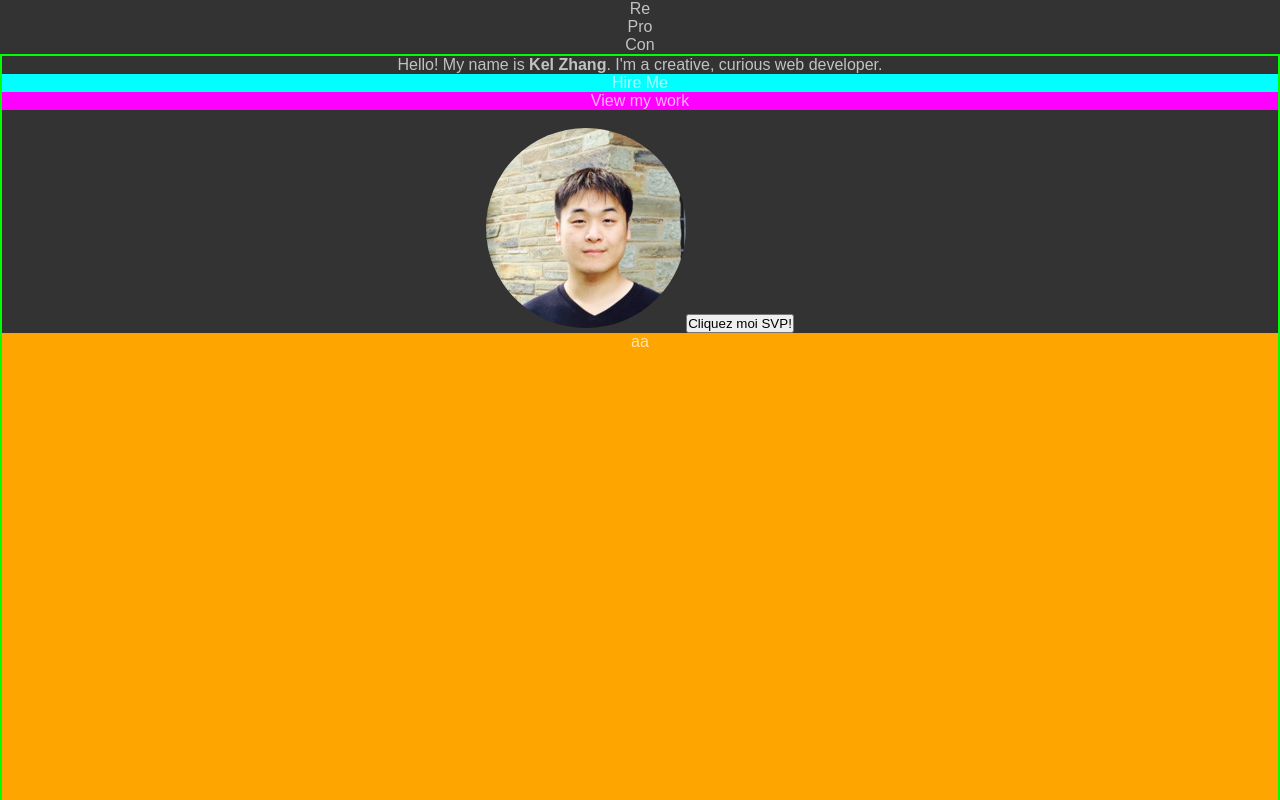
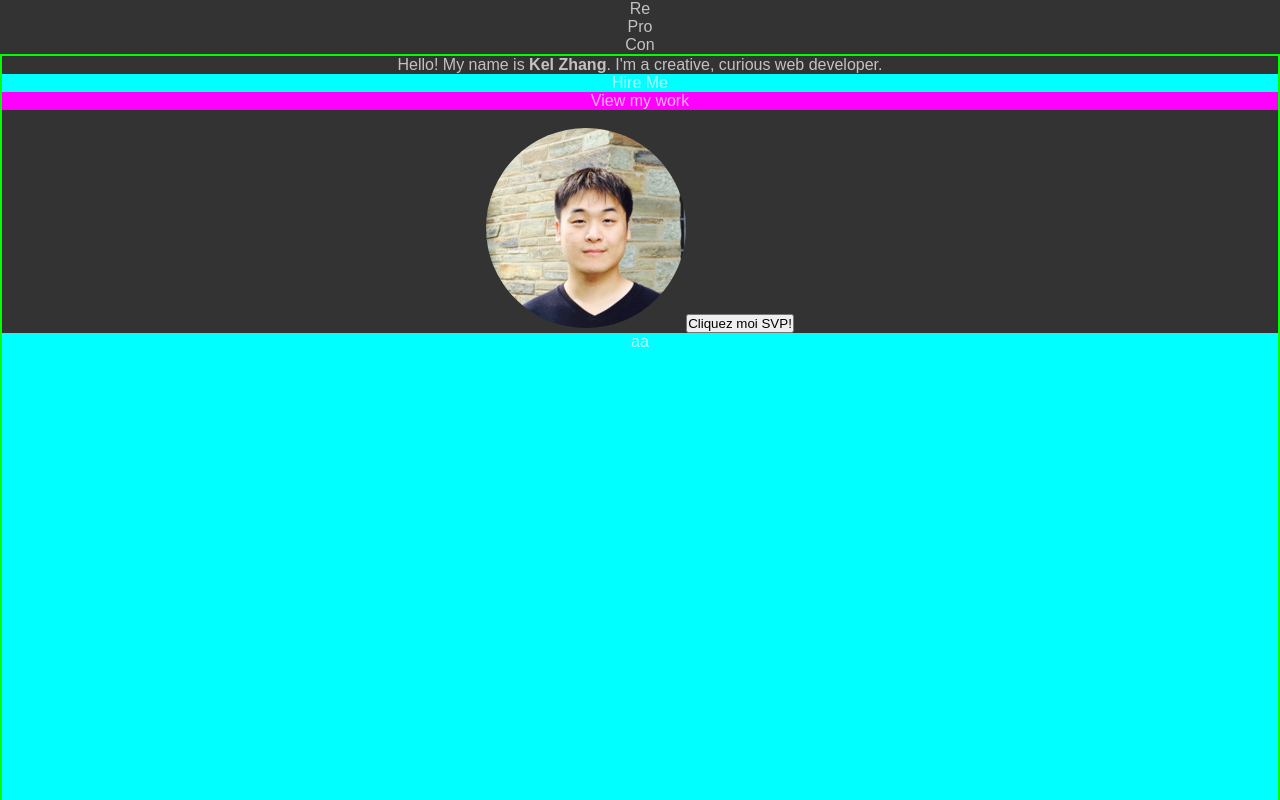
Before and after one commit to kz53/kz53.github.io, a React (Create React App) app: page / in a window 1280 px wide. Shown: the top 800 px of the page. Built offline with nearby package versions, Linux system fonts and the light colour scheme.

Commit message:
test add cname

```diff
--- a/src/styles.css
+++ b/src/styles.css
@@ -18,7 +18,7 @@
 }
 
 .my-bg {
-    background-color: orange;
+    background-color: cyan;
 }
 
 .my-demo {
```
Also changed, not shown: src/react-notes.txt.
